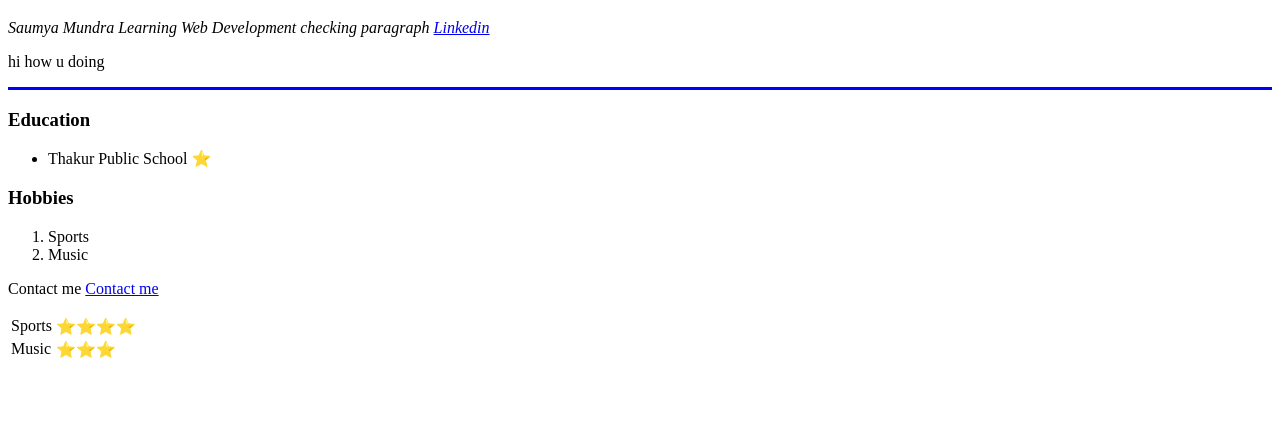
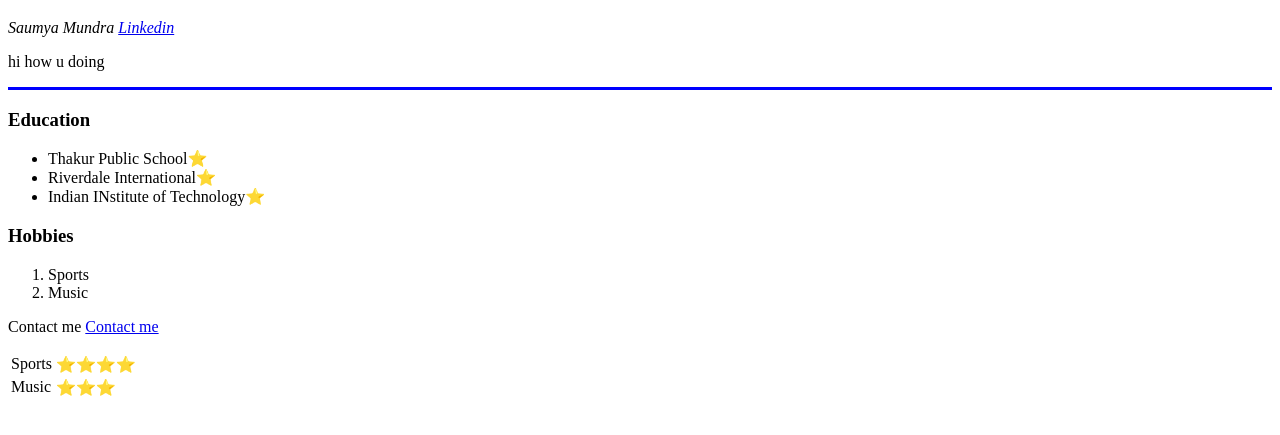
Before and after one commit to Saumya-svm/CV, a plain HTML site: page index.html in a window 1280 px wide. Shown: the part 61-496 px from the top of the page. Drawn offline with Linux system fonts and the light colour scheme.

Commit message:
Update index.html

```diff
--- a/index.html
+++ b/index.html
@@ -5,18 +5,19 @@
   <meta charset="utf-8">
   <!--utf 8 is a set of characters that can be read by the browser
     -->
-  <title>Saumya First Recap</title>
+  <title>Saumya Mundra's Personal Site</title>
 </head>
 
 <body>
   <h1>Saumya Mundra</h1>
-  <p><i>Saumya Mundra Learning Web Development
-   checking paragraph <a href="https://www.linkedin.com/in/saumya-mundra-b535041ba/">Linkedin</a></i></p><p>hi how u doing</p>
+  <p><i>Saumya Mundra <a href="https://www.linkedin.com/in/saumya-mundra-b535041ba/">Linkedin</a></i></p><p>hi how u doing</p>
    <hr size="3" color="blue">
    <h3>Education</h3>
    <p>
      <ul>
- <li>Thakur Public School &#11088;</li>
+ <li>Thakur Public School&#11088;</li>
+<li>Riverdale International&#11088;</li>
+       <li>Indian INstitute of Technology&#11088;</li>
      </ul>
    <h3>Hobbies</h3>
    <ol>
```
